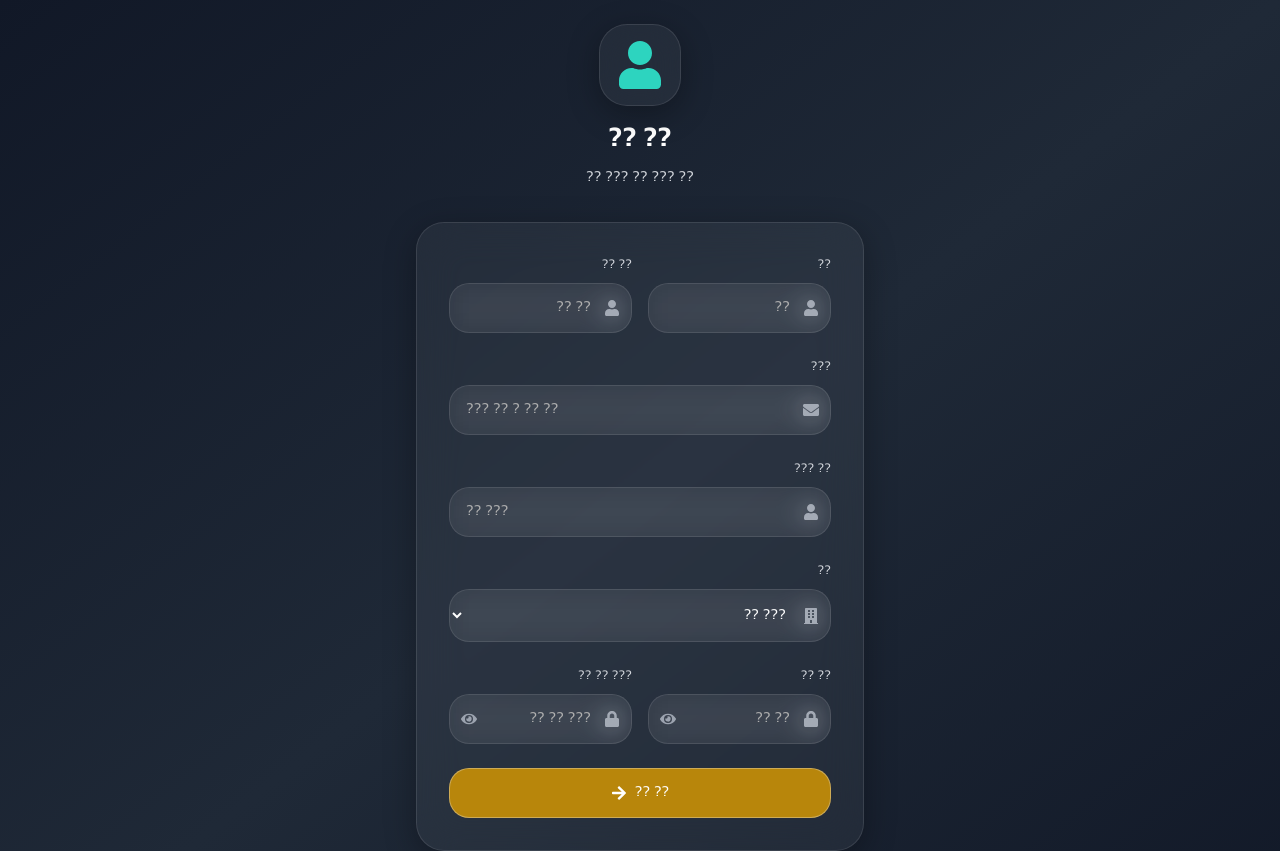
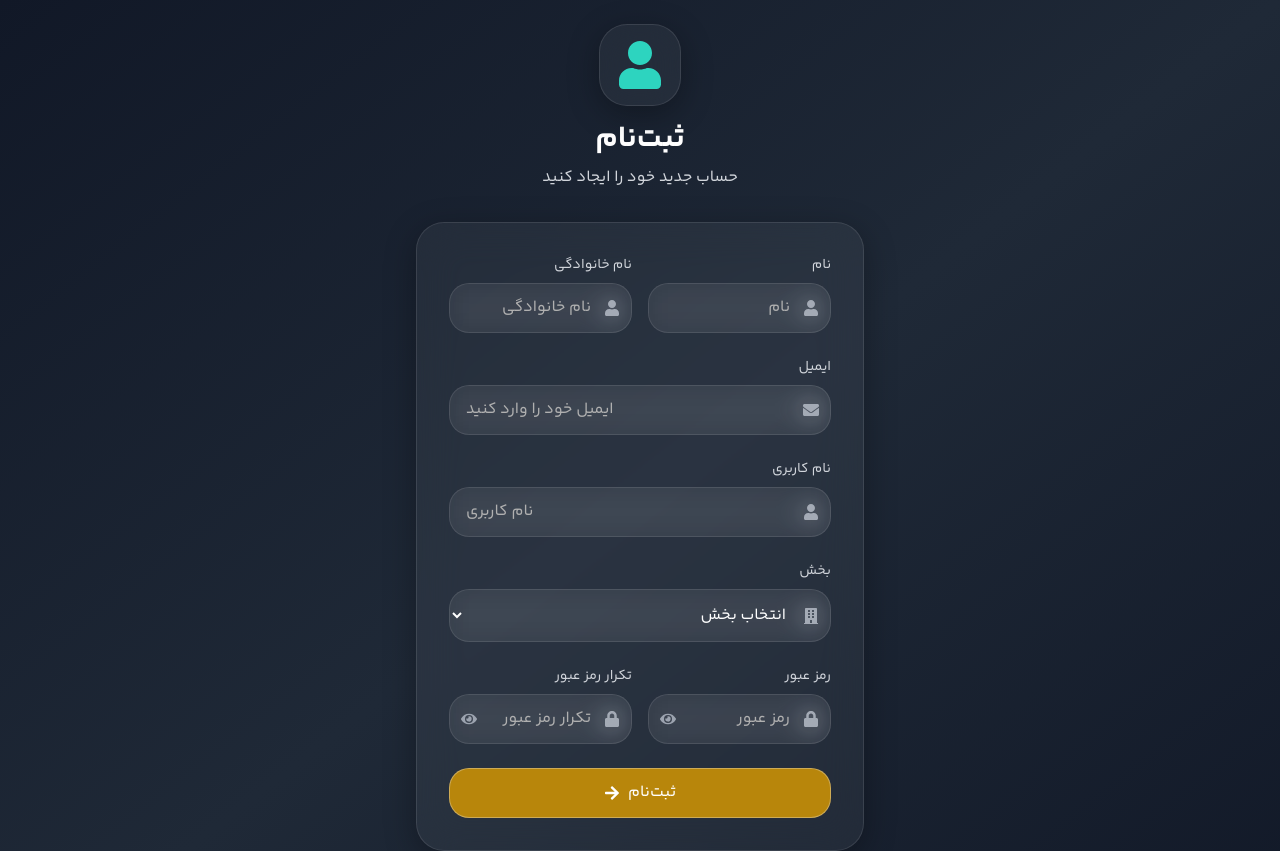
Before and after one commit to Mahaan-Amr/sabalanerp, a Next.js app in the folder frontend/: page /register in a window 1280 px wide. Shown: the top 851 px of the page. Built offline with nearby package versions, Linux system fonts and the light colour scheme.

Commit message:
fix(frontend): restore Persian copy on login/register pages

```diff
--- a/frontend/src/app/login/page.tsx
+++ b/frontend/src/app/login/page.tsx
@@ -37,13 +37,13 @@ export default function LoginPage() {
     const newErrors: Record<string, string> = {};
 
     if (!formData.email.trim()) {
-      newErrors.email = '??? ??? ??';
+      newErrors.email = 'ایمیل الزامی است';
     } else if (!/\S+@\S+\.\S+/.test(formData.email)) {
-      newErrors.email = '?? ??? ?? ??';
+      newErrors.email = 'فرمت ایمیل معتبر نیست';
     }
 
     if (!formData.password.trim()) {
-      newErrors.password = '?? ?? ??? ??';
+      newErrors.password = 'رمز عبور الزامی است';
     }
 
     setErrors(newErrors);
@@ -75,7 +75,7 @@ export default function LoginPage() {
           router.push('/dashboard');
         }
       } else {
-        setErrors({ general: data.error || '?? ? ??' });
+        setErrors({ general: data.error || 'ورود ناموفق بود' });
       }
     } catch (error: any) {
       console.error('Login error:', error);
@@ -86,9 +86,9 @@ export default function LoginPage() {
       if (error.response?.data?.error) {
         setErrors({ general: error.response.data.error });
       } else if (error.code === 'ECONNREFUSED' || error.message.includes('Network Error')) {
-        setErrors({ general: '?? ? ??? ??. ??? ??? ?? ?? ? ??? ??.' });
+        setErrors({ general: 'خطا در اتصال به سرور. لطفا اتصال اینترنت و سرویس را بررسی کنید.' });
       } else {
-        setErrors({ general: '?? ? ??? ? ??' });
+        setErrors({ general: 'خطا در ورود به حساب' });
       }
     } finally {
       setLoading(false);
@@ -105,8 +105,8 @@ export default function LoginPage() {
               <FaUser className="h-12 w-12 text-teal-400" />
             </div>
           </div>
-          <h1 className="text-3xl font-bold text-white mb-2">?? ? ???</h1>
-          <p className="text-gray-300">? ?? ??? ??? ERP ?? ???</p>
+          <h1 className="text-3xl font-bold text-white mb-2">ورود به حساب</h1>
+          <p className="text-gray-300">برای استفاده از سامانه ERP وارد شوید</p>
         </div>
 
         {/* Login Form */}
@@ -122,7 +122,7 @@ export default function LoginPage() {
             {/* Email Field */}
             <div>
               <label className="block text-sm font-medium text-gray-300 mb-2">
-                ???
+                ایمیل
               </label>
               <div className="relative">
                 <FaUser className="absolute right-3 top-1/2 transform -translate-y-1/2 text-gray-400" />
@@ -132,7 +132,7 @@ export default function LoginPage() {
                   value={formData.email}
                   onChange={handleInputChange}
                   className={`glass-liquid-input w-full pr-10 ${errors.email ? 'border-red-500' : ''}`}
-                  placeholder="??? ?? ? ?? ??"
+                  placeholder="ایمیل خود را وارد کنید"
                   dir="ltr"
                 />
               </div>
@@ -142,7 +142,7 @@ export default function LoginPage() {
             {/* Password Field */}
             <div>
               <label className="block text-sm font-medium text-gray-300 mb-2">
-                ?? ??
+                رمز عبور
               </label>
               <div className="relative">
                 <FaLock className="absolute right-3 top-1/2 transform -translate-y-1/2 text-gray-400" />
@@ -152,7 +152,7 @@ export default function LoginPage() {
                   value={formData.password}
                   onChange={handleInputChange}
                   className={`glass-liquid-input w-full pr-10 pl-10 ${errors.password ? 'border-red-500' : ''}`}
-                  placeholder="?? ?? ?? ? ?? ??"
+                  placeholder="رمز عبور خود را وارد کنید"
                 />
                 <button
                   type="button"
@@ -172,10 +172,10 @@ export default function LoginPage() {
                   type="checkbox"
                   className="rounded border-gray-300 text-teal-600 focus:ring-teal-500"
                 />
-                <span className="mr-2 text-sm text-gray-300">?? ? ?? ???</span>
+                <span className="mr-2 text-sm text-gray-300">مرا به خاطر بسپار</span>
               </label>
               <Link href="/forgot-password" className="text-sm text-teal-400 hover:text-teal-300">
-                ?? ?? ???
+                فراموشی رمز عبور
               </Link>
             </div>
 
@@ -189,7 +189,7 @@ export default function LoginPage() {
                 <div className="animate-spin rounded-full h-5 w-5 border-b-2 border-white"></div>
               ) : (
                 <>
-                  <span>??</span>
+                  <span>ورود</span>
                   <FaArrowRight />
                 </>
               )}
@@ -200,9 +200,9 @@ export default function LoginPage() {
         {/* Register Link */}
         <div className="text-center mt-6">
           <p className="text-gray-300">
-            ?? ??? ??{' '}
+            حساب کاربری ندارید؟{' '}
             <Link href="/register" className="text-teal-400 hover:text-teal-300 font-medium">
-              ?? ?? ??
+              ثبت‌نام کنید
             </Link>
           </p>
         </div>
--- a/frontend/src/app/register/page.tsx
+++ b/frontend/src/app/register/page.tsx
@@ -31,14 +31,14 @@ export default function RegisterPage() {
 
   // Mock departments - replace with actual API call
   const departments: Department[] = [
-    { id: '1', name: 'Sales Marketing', namePersian: '?? ? ???' },
-    { id: '2', name: 'Workshop', namePersian: '???' },
-    { id: '3', name: 'Customer Affairs', namePersian: '?? ??' },
-    { id: '4', name: 'Finance', namePersian: '?? ? ?? ??' },
-    { id: '5', name: 'Warehouse', namePersian: '???' },
-    { id: '6', name: 'Security', namePersian: '??' },
-    { id: '7', name: 'Procurement', namePersian: '??' },
-    { id: '8', name: 'Management', namePersian: '???' }
+    { id: '1', name: 'Sales Marketing', namePersian: 'فروش و بازاریابی' },
+    { id: '2', name: 'Workshop', namePersian: 'کارگاه' },
+    { id: '3', name: 'Customer Affairs', namePersian: 'امور مشتریان' },
+    { id: '4', name: 'Finance', namePersian: 'مالی و حسابداری' },
+    { id: '5', name: 'Warehouse', namePersian: 'انبار' },
+    { id: '6', name: 'Security', namePersian: 'حراست' },
+    { id: '7', name: 'Procurement', namePersian: 'تدارکات' },
+    { id: '8', name: 'Management', namePersian: 'مدیریت' }
   ];
 
   const handleInputChange = (e: React.ChangeEvent<HTMLInputElement | HTMLSelectElement>) => {
@@ -61,39 +61,39 @@ export default function RegisterPage() {
     const newErrors: Record<string, string> = {};
 
     if (!formData.firstName.trim()) {
-      newErrors.firstName = '?? ??? ??';
+      newErrors.firstName = 'نام الزامی است';
     }
 
     if (!formData.lastName.trim()) {
-      newErrors.lastName = '?? ?? ??? ??';
+      newErrors.lastName = 'نام خانوادگی الزامی است';
     }
 
     if (!formData.email.trim()) {
-      newErrors.email = '??? ??? ??';
+      newErrors.email = 'ایمیل الزامی است';
     } else if (!/\S+@\S+\.\S+/.test(formData.email)) {
-      newErrors.email = '?? ??? ?? ??';
+      newErrors.email = 'فرمت ایمیل معتبر نیست';
     }
 
     if (!formData.username.trim()) {
-      newErrors.username = '?? ??? ??? ??';
+      newErrors.username = 'نام کاربری الزامی است';
     } else if (formData.username.length < 3) {
-      newErrors.username = '?? ??? ?? ??? 3 ?? ??';
+      newErrors.username = 'نام کاربری باید حداقل 3 کاراکتر باشد';
     }
 
     if (!formData.password.trim()) {
-      newErrors.password = '?? ?? ??? ??';
+      newErrors.password = 'رمز عبور الزامی است';
     } else if (formData.password.length < 6) {
-      newErrors.password = '?? ?? ?? ??? 6 ?? ??';
+      newErrors.password = 'رمز عبور باید حداقل 6 کاراکتر باشد';
     }
 
     if (!formData.confirmPassword.trim()) {
-      newErrors.confirmPassword = '??? ?? ?? ??? ??';
+      newErrors.confirmPassword = 'تکرار رمز عبور الزامی است';
     } else if (formData.password !== formData.confirmPassword) {
-      newErrors.confirmPassword = '?? ?? ? ??? ? ??? ???';
+      newErrors.confirmPassword = 'رمز عبور و تکرار آن یکسان نیست';
     }
 
     if (!formData.departmentId) {
-      newErrors.departmentId = '??? ?? ??? ??';
+      newErrors.departmentId = 'انتخاب بخش الزامی است';
     }
 
     setErrors(newErrors);
@@ -126,11 +126,11 @@ export default function RegisterPage() {
         // Redirect to dashboard
         router.push('/dashboard');
       } else {
-        setErrors({ general: data.error || '?? ? ?? ??' });
+        setErrors({ general: data.error || 'ثبت‌نام ناموفق بود' });
       }
     } catch (error) {
       console.error('Register error:', error);
-      setErrors({ general: '?? ? ??? ? ??' });
+      setErrors({ general: 'خطا در ثبت‌نام' });
     } finally {
       setLoading(false);
     }
@@ -146,8 +146,8 @@ export default function RegisterPage() {
               <FaUser className="h-12 w-12 text-teal-400" />
             </div>
           </div>
-          <h1 className="text-3xl font-bold text-white mb-2">?? ??</h1>
-          <p className="text-gray-300">?? ??? ?? ??? ??</p>
+          <h1 className="text-3xl font-bold text-white mb-2">ثبت‌نام</h1>
+          <p className="text-gray-300">حساب جدید خود را ایجاد کنید</p>
         </div>
 
         {/* Register Form */}
@@ -164,7 +164,7 @@ export default function RegisterPage() {
             <div className="grid grid-cols-2 gap-4">
               <div>
                 <label className="block text-sm font-medium text-gray-300 mb-2">
-                  ??
+                  نام
                 </label>
                 <div className="relative">
                   <FaUser className="absolute right-3 top-1/2 transform -translate-y-1/2 text-gray-400" />
@@ -174,7 +174,7 @@ export default function RegisterPage() {
                     value={formData.firstName}
                     onChange={handleInputChange}
                     className={`glass-liquid-input w-full pr-10 ${errors.firstName ? 'border-red-500' : ''}`}
-                    placeholder="??"
+                    placeholder="نام"
                   />
                 </div>
                 {errors.firstName && <p className="text-red-400 text-sm mt-1">{errors.firstName}</p>}
@@ -182,7 +182,7 @@ export default function RegisterPage() {
 
               <div>
                 <label className="block text-sm font-medium text-gray-300 mb-2">
-                  ?? ??
+                  نام خانوادگی
                 </label>
                 <div className="relative">
                   <FaUser className="absolute right-3 top-1/2 transform -translate-y-1/2 text-gray-400" />
@@ -192,7 +192,7 @@ export default function RegisterPage() {
                     value={formData.lastName}
                     onChange={handleInputChange}
                     className={`glass-liquid-input w-full pr-10 ${errors.lastName ? 'border-red-500' : ''}`}
-                    placeholder="?? ??"
+                    placeholder="نام خانوادگی"
                   />
                 </div>
                 {errors.lastName && <p className="text-red-400 text-sm mt-1">{errors.lastName}</p>}
@@ -202,7 +202,7 @@ export default function RegisterPage() {
             {/* Email Field */}
             <div>
               <label className="block text-sm font-medium text-gray-300 mb-2">
-                ???
+                ایمیل
               </label>
               <div className="relative">
                 <FaEnvelope className="absolute right-3 top-1/2 transform -translate-y-1/2 text-gray-400" />
@@ -212,7 +212,7 @@ export default function RegisterPage() {
                   value={formData.email}
                   onChange={handleInputChange}
                   className={`glass-liquid-input w-full pr-10 ${errors.email ? 'border-red-500' : ''}`}
-                  placeholder="??? ?? ? ?? ??"
+                  placeholder="ایمیل خود را وارد کنید"
                   dir="ltr"
                 />
               </div>
@@ -222,7 +222,7 @@ export default function RegisterPage() {
             {/* Username Field */}
             <div>
               <label className="block text-sm font-medium text-gray-300 mb-2">
-                ?? ???
+                نام کاربری
               </label>
               <div className="relative">
                 <FaUser className="absolute right-3 top-1/2 transform -translate-y-1/2 text-gray-400" />
@@ -232,7 +232,7 @@ export default function RegisterPage() {
                   value={formData.username}
                   onChange={handleInputChange}
                   className={`glass-liquid-input w-full pr-10 ${errors.username ? 'border-red-500' : ''}`}
-                  placeholder="?? ???"
+                  placeholder="نام کاربری"
                   dir="ltr"
                 />
               </div>
@@ -242,7 +242,7 @@ export default function RegisterPage() {
             {/* Department Field */}
             <div>
               <label className="block text-sm font-medium text-gray-300 mb-2">
-                ??
+                بخش
               </label>
               <div className="relative">
                 <FaBuilding className="absolute right-3 top-1/2 transform -translate-y-1/2 text-gray-400" />
@@ -252,7 +252,7 @@ export default function RegisterPage() {
                   onChange={handleInputChange}
                   className={`glass-liquid-input w-full pr-10 ${errors.departmentId ? 'border-red-500' : ''}`}
                 >
-                  <option value="">??? ??</option>
+                  <option value="">انتخاب بخش</option>
                   {departments.map(dept => (
                     <option key={dept.id} value={dept.id}>
                       {dept.namePersian}
@@ -267,7 +267,7 @@ export default function RegisterPage() {
             <div className="grid grid-cols-2 gap-4">
               <div>
                 <label className="block text-sm font-medium text-gray-300 mb-2">
-                  ?? ??
+                  رمز عبور
                 </label>
                 <div className="relative">
                   <FaLock className="absolute right-3 top-1/2 transform -translate-y-1/2 text-gray-400" />
@@ -277,7 +277,7 @@ export default function RegisterPage() {
                     value={formData.password}
                     onChange={handleInputChange}
                     className={`glass-liquid-input w-full pr-10 pl-10 ${errors.password ? 'border-red-500' : ''}`}
-                    placeholder="?? ??"
+                    placeholder="رمز عبور"
                   />
                   <button
                     type="button"
@@ -292,7 +292,7 @@ export default function RegisterPage() {
 
               <div>
                 <label className="block text-sm font-medium text-gray-300 mb-2">
-                  ??? ?? ??
+                  تکرار رمز عبور
                 </label>
                 <div className="relative">
                   <FaLock className="absolute right-3 top-1/2 transform -translate-y-1/2 text-gray-400" />
@@ -302,7 +302,7 @@ export default function RegisterPage() {
                     value={formData.confirmPassword}
                     onChange={handleInputChange}
                     className={`glass-liquid-input w-full pr-10 pl-10 ${errors.confirmPassword ? 'border-red-500' : ''}`}
-                    placeholder="??? ?? ??"
+                    placeholder="تکرار رمز عبور"
                   />
                   <button
                     type="button"
@@ -326,7 +326,7 @@ export default function RegisterPage() {
                 <div className="animate-spin rounded-full h-5 w-5 border-b-2 border-white"></div>
               ) : (
                 <>
-                  <span>?? ??</span>
+                  <span>ثبت‌نام</span>
                   <FaArrowRight />
                 </>
               )}
@@ -337,9 +337,9 @@ export default function RegisterPage() {
         {/* Login Link */}
         <div className="text-center mt-6">
           <p className="text-gray-300">
-            ??? ?? ??? ???{' '}
+            قبلا ثبت‌نام کرده‌اید؟{' '}
             <Link href="/login" className="text-teal-400 hover:text-teal-300 font-medium">
-              ?? ??
+              وارد شوید
             </Link>
           </p>
         </div>
```
